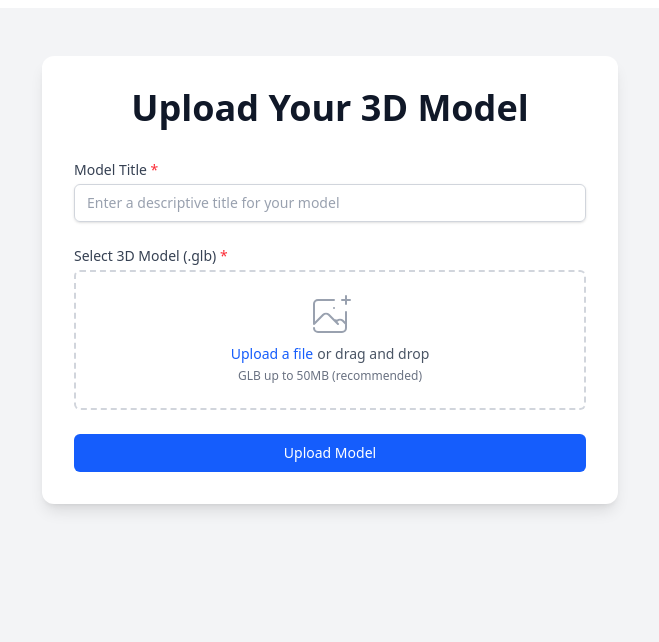
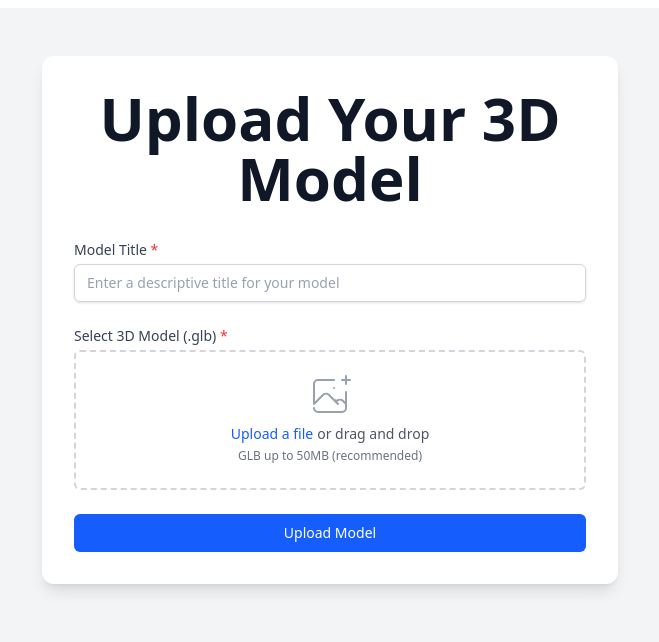
Before and after one commit to AdithKP000/Infusroy, a React (Vite) app in the folder client/: page /upload in a window 1280 px wide. Shown: the top 642 px of the page, without its empty margins (22-681 px from the left). Built offline with nearby package versions, Linux system fonts and the light colour scheme.

Commit message:
Update Upload.jsx

```diff
--- a/client/src/pages/Upload.jsx
+++ b/client/src/pages/Upload.jsx
@@ -124,7 +124,7 @@
     <div className="min-h-screen bg-gray-100 flex flex-col items-center py-12 px-4 sm:px-6 lg:px-8 font-sans m-2">
       <div className="w-full max-w-6xl flex flex-col lg:flex-row lg:space-x-8 space-y-8 lg:space-y-0">
         <div className="w-full lg:w-1/2 bg-white p-8 rounded-xl shadow-lg">
-          <h1 className="text-4xl font-extrabold text-gray-900 text-center">
+          <h1 className="text-6xl font-bold text-gray-900 text-center">
             Upload Your 3D Model
           </h1>
 
```
